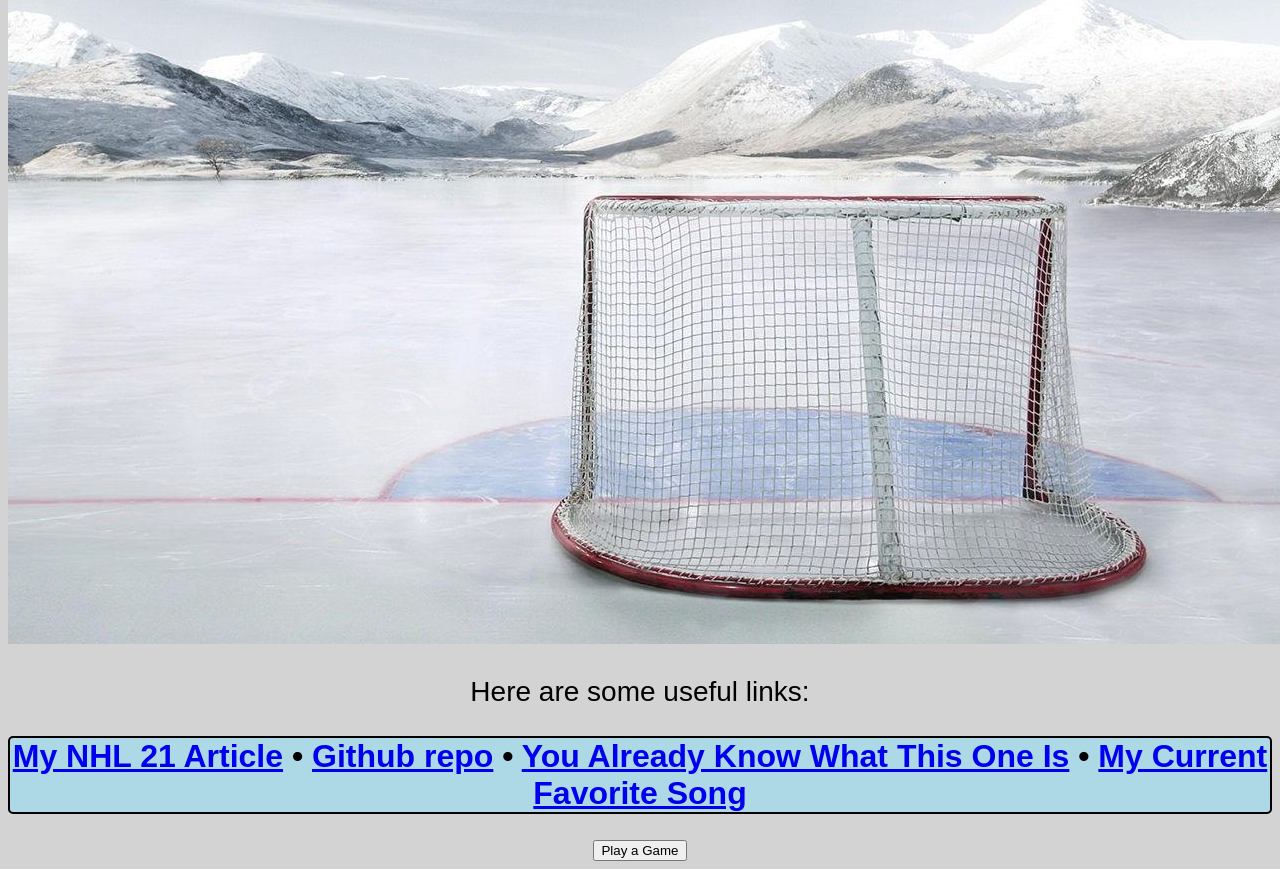
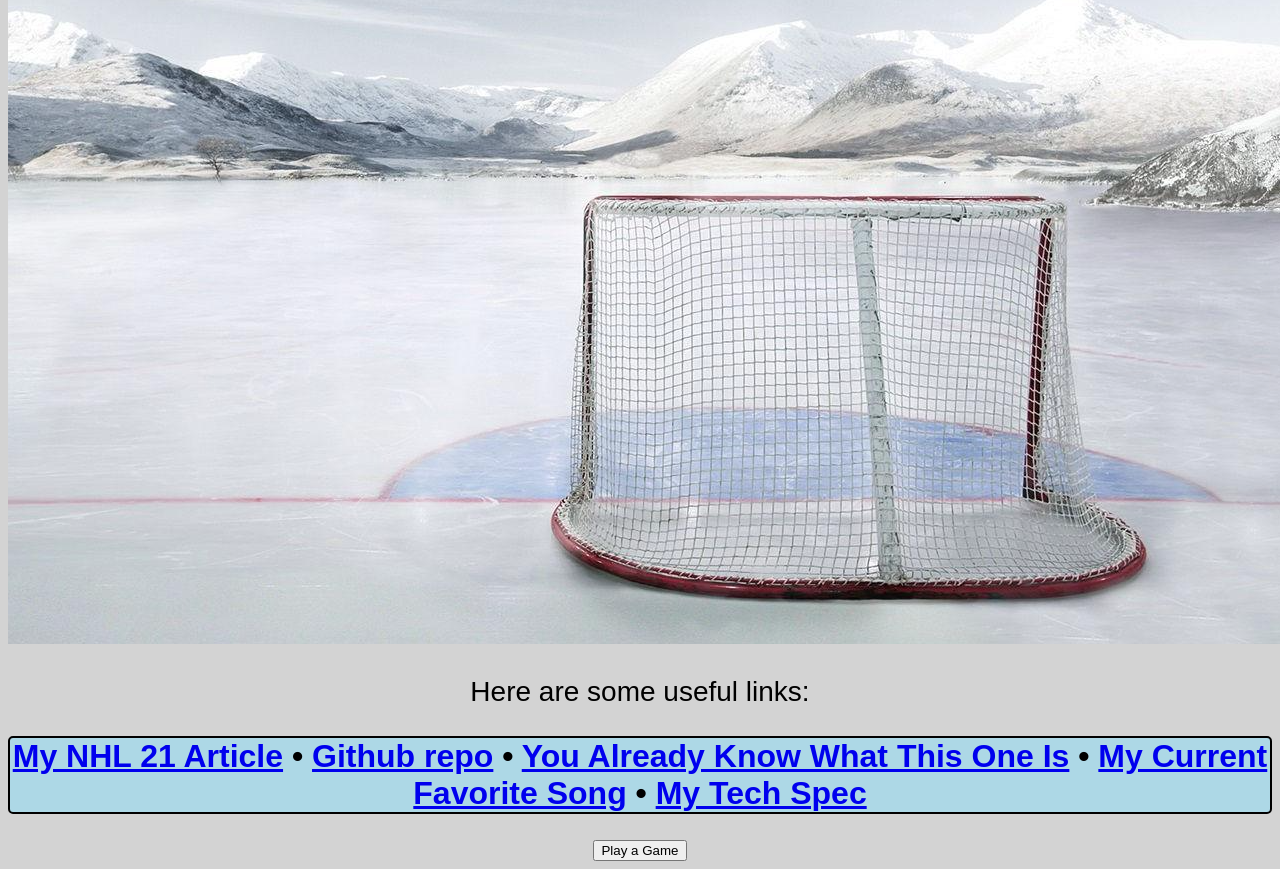
Before and after one commit to AKHW123/Atom-Website, a plain HTML site: page public/index.html in a window 1280 px wide. Shown: the part 259-1128 px from the top of the page. Drawn offline with nearby package versions, Linux system fonts and the light colour scheme.

Commit message:
added tech spec link

```diff
--- a/public/index.html
+++ b/public/index.html
@@ -22,6 +22,8 @@
     <a href="https://www.youtube.com/watch?v=dQw4w9WgXcQ&list=PLahKLy8pQdCM0SiXNn3EfGIXX19QGzUG3&ab_channel=RickAstleyVEVO">You Already Know What This One Is</a>
     •
     <a href="https://www.youtube.com/watch?v=iNKMpBaCkhk">My Current Favorite Song</a>
+    •
+    <a href="https://docs.google.com/document/d/185GZdGOwWYPUOvOqaSyrRZ3HGtWzbtl-P7FiKYIj-VY/edit?usp=sharing">My Tech Spec</a>
   </h2>
 
   <center><button id="game_button">Play a Game</button></center>
```
